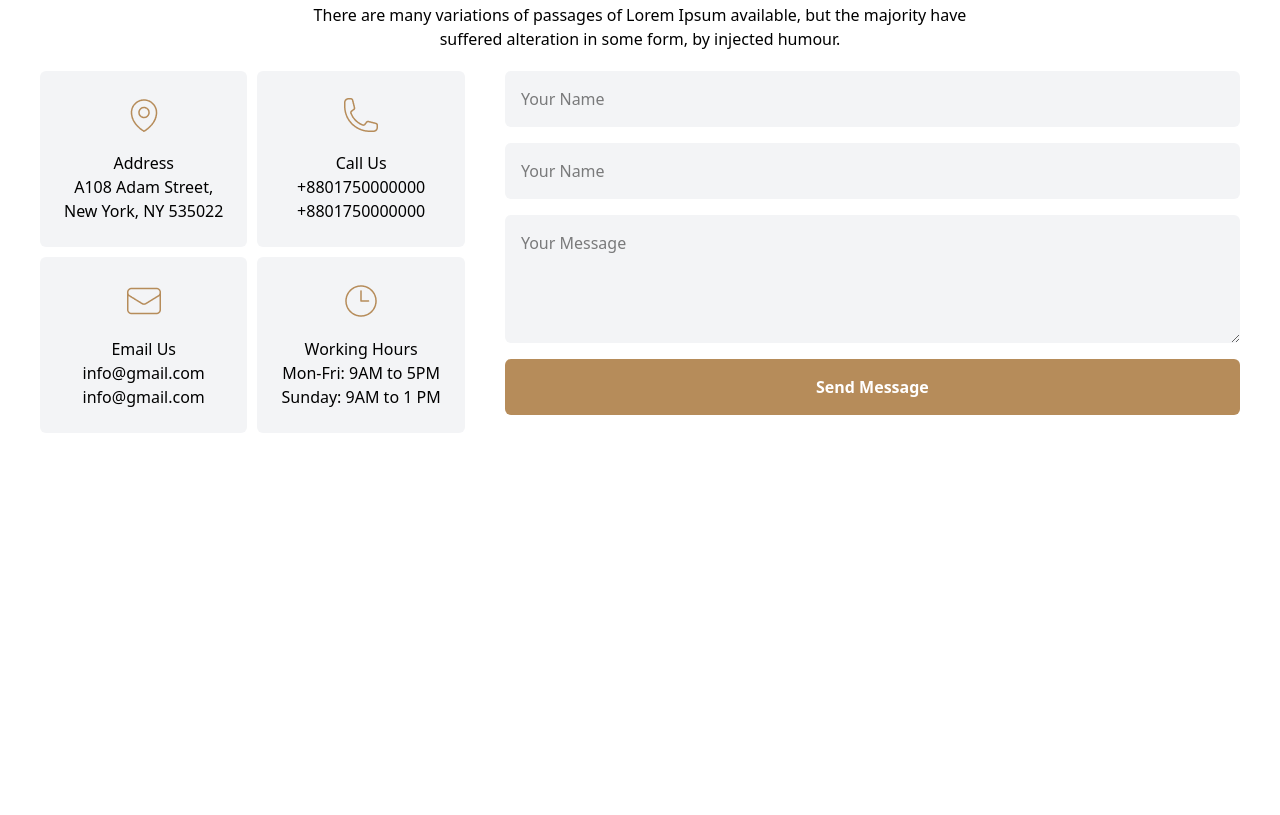
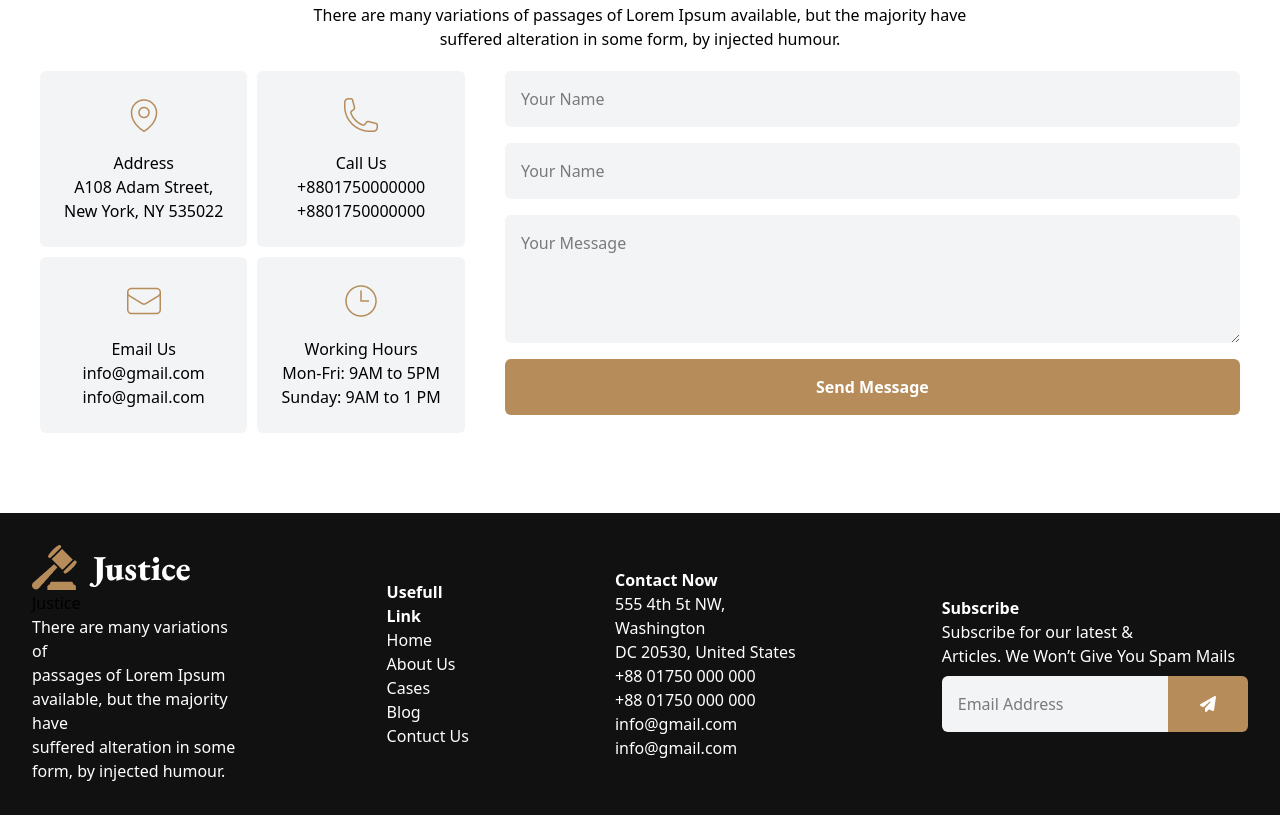
Before and after one commit to galibhub/legal-solution, a website: page index.html in a window 1280 px wide. Shown: the part 2029-2844 px from the top of the page. Before the commit the page ends 2502 px from the top, so only its background shows below. Drawn offline with Linux system fonts and the light colour scheme.

Commit message:
Added Footer Section

```diff
--- a/index.html
+++ b/index.html
@@ -185,14 +185,14 @@
                         <img class="mx-auto mb-4" src="images/email.png" alt="">
                         <h2>Email Us</h2>
                         <p>info@gmail.com <br>
-                          info@gmail.com</p>
+                            info@gmail.com</p>
                     </div>
 
                     <div class="bg-gray-100 p-6 rounded-md text-center">
                         <img class="mx-auto mb-4" src="images/time.png" alt="">
                         <h2>Working Hours</h2>
                         <p>Mon-Fri: 9AM to 5PM <br>
-                           Sunday: 9AM to 1 PM</p>
+                            Sunday: 9AM to 1 PM</p>
                     </div>
 
 
@@ -202,10 +202,8 @@
                 <div class="flex-1">
 
                     <form class="flex flex-col gap-4">
-                        <input class="bg-gray-100 p-4 rounded-md border-none " type="text"
-                            placeholder="Your Name">
-                        <input class="bg-gray-100 p-4 rounded-md  border-none" type="text"
-                            placeholder="Your Name">
+                        <input class="bg-gray-100 p-4 rounded-md border-none " type="text" placeholder="Your Name">
+                        <input class="bg-gray-100 p-4 rounded-md  border-none" type="text" placeholder="Your Name">
                         <textarea class="bg-gray-100 p-4 h-32 rounded-md border-none "
                             placeholder="Your Message"></textarea>
                         <button type="submit" class="bg-[#B68C5A] text-white font-semibold py-4 rounded-md">
@@ -220,9 +218,55 @@
         </section>
 
 
+
     </main>
 
+    <footer class="bg-[#111111] items-center justify-center ">
+        <section class="mt-20 flex justify-center items-center gap-20">
 
+
+            <div class="p-8">
+                <img src="images/logo.png" alt="">Justice</h1>
+                <p class="text-white">There are many variations of <br>passages of Lorem Ipsum <br>available, but the
+                    majority have <br>suffered alteration in some <br>form, by injected humour.</p>
+            </div>
+            <div class="p-8">
+                <h2 class="text-white font-extrabold">Usefull Link</h2>
+                <ul class="">
+                    <li class="list-none "><a class="text-white" href="">Home</a></li>
+                    <li class="list-none "><a class="text-white" href="">About Us</a></li>
+                    <li class="list-none "><a class="text-white" href="">Cases</a></li>
+                    <li class="list-none "><a class="text-white" href="">Blog</a></li>
+                    <li class="list-none "><a class="text-white" href="">Contuct Us</a></li>
+                </ul>
+            </div>
+
+            <div class="p-8">
+                <h2 class="text-white font-extrabold">Contact Now</h2>
+                <p class="text-white">555 4th 5t NW, Washington <br>
+                    DC 20530, United States</p>
+                <p class="text-white">+88 01750 000 000 <br>
+                    +88 01750 000 000</p>
+                <p class="text-white">info@gmail.com <br>
+                    info@gmail.com</p>
+            </div>
+
+            <div class="p-8">
+                <h2 class="text-white font-extrabold">Subscribe</h2>
+                <p class="text-white">Subscribe for our latest & <br>Articles. We Won’t Give You Spam Mails</p>
+
+
+                <div class="flex mt-2">
+                    <input class="bg-gray-100 p-4 rounded-l-md border-none focus:outline-none w-full" type="text"
+                        placeholder="Email Address" />
+                    <button class="bg-[#B68C5A] text-white px-8 rounded-r-md">
+                        <i class="fas fa-paper-plane"></i>
+                    </button>
+                </div>
+            </div>
+
+        </section>
+    </footer>
 
 
 </body>
```
Also changed, not shown: src/output.css.
